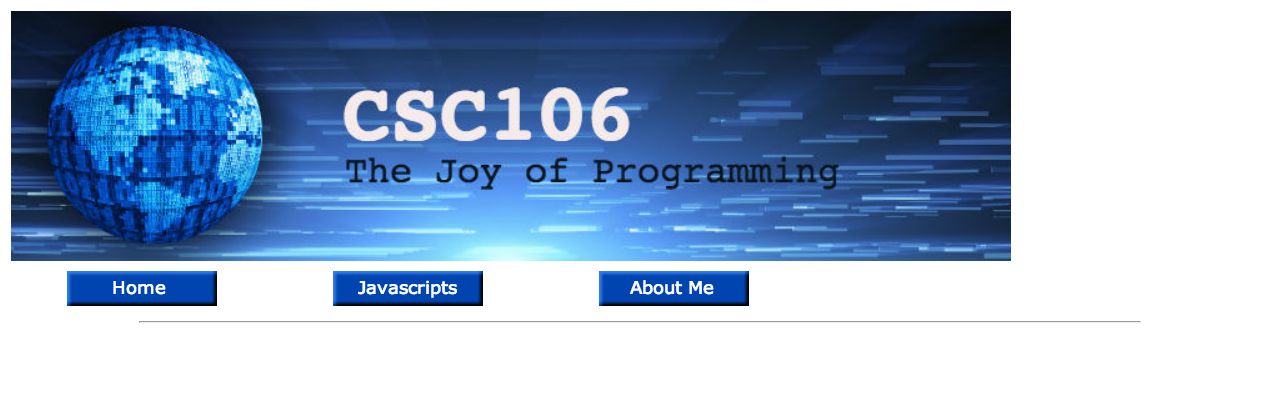
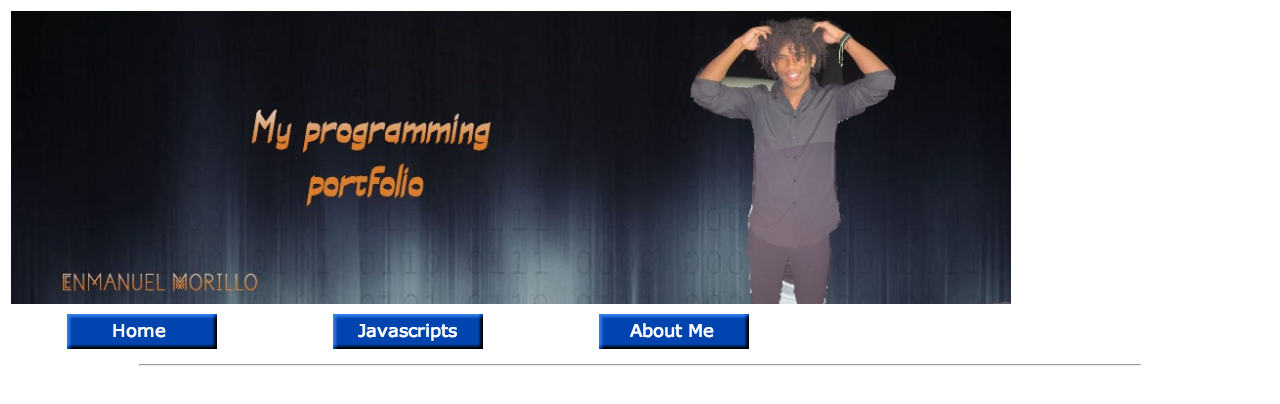
Before and after one commit to enmanuelxmorillo/enmanuelxmorillo.github.io, a plain HTML site: page javascripts.html in a window 1280 px wide. Drawn offline with Linux system fonts and the light colour scheme.

Commit message:
my new banner

```diff
--- a/javascripts.html
+++ b/javascripts.html
@@ -3,13 +3,13 @@
 <head>
     <meta charset="UTF-8">
     <meta name="viewport" content="width=device-width, initial-scale=1.0">
-    <title>Document</title>
+    <title>javascript</title>
 </head>
 <body>
     <table>
         <tr>
             <td align="center">
-                <img src="banner.jpg" width="1000">
+                <img src="mybanner.jpg" width="1000">
             </td>
         </tr>
         </table>
```
Also changed, not shown: aboutme.html (+2 -2 lines), index.html (+1 -1 lines), mybanner.jpg (added).
